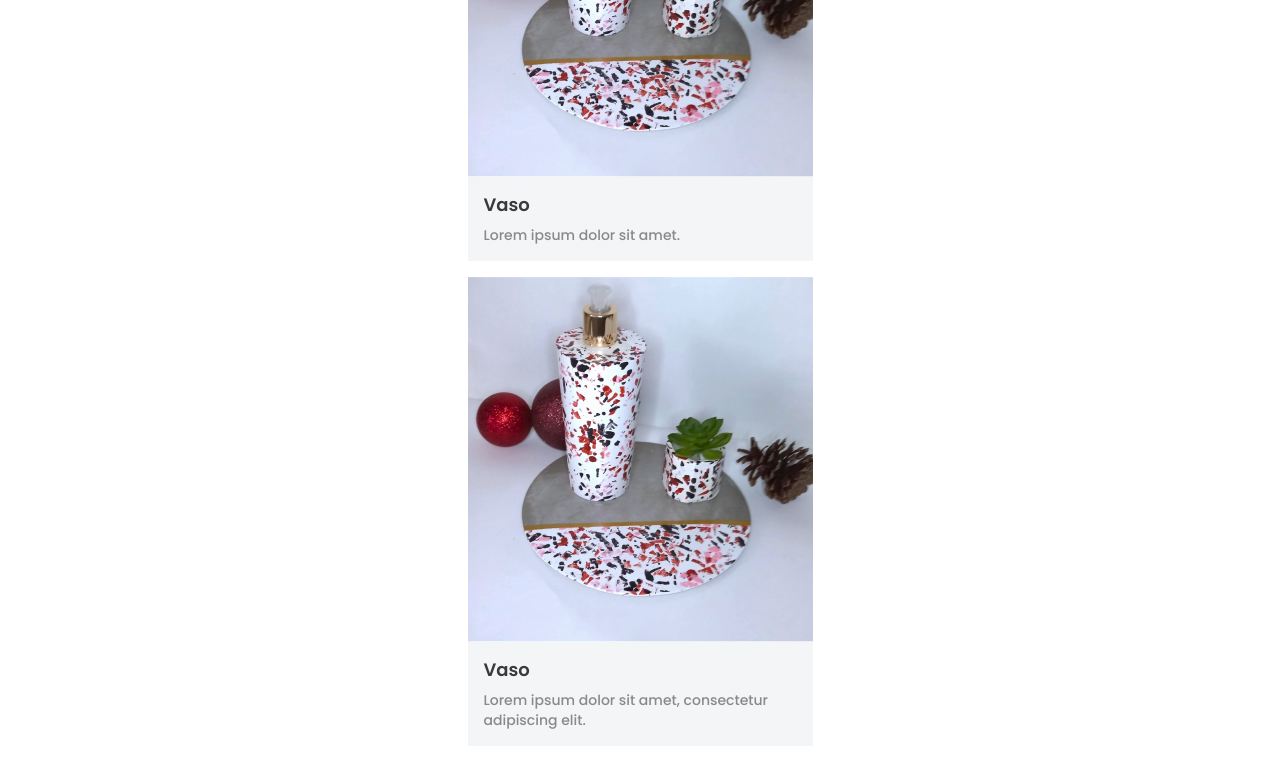
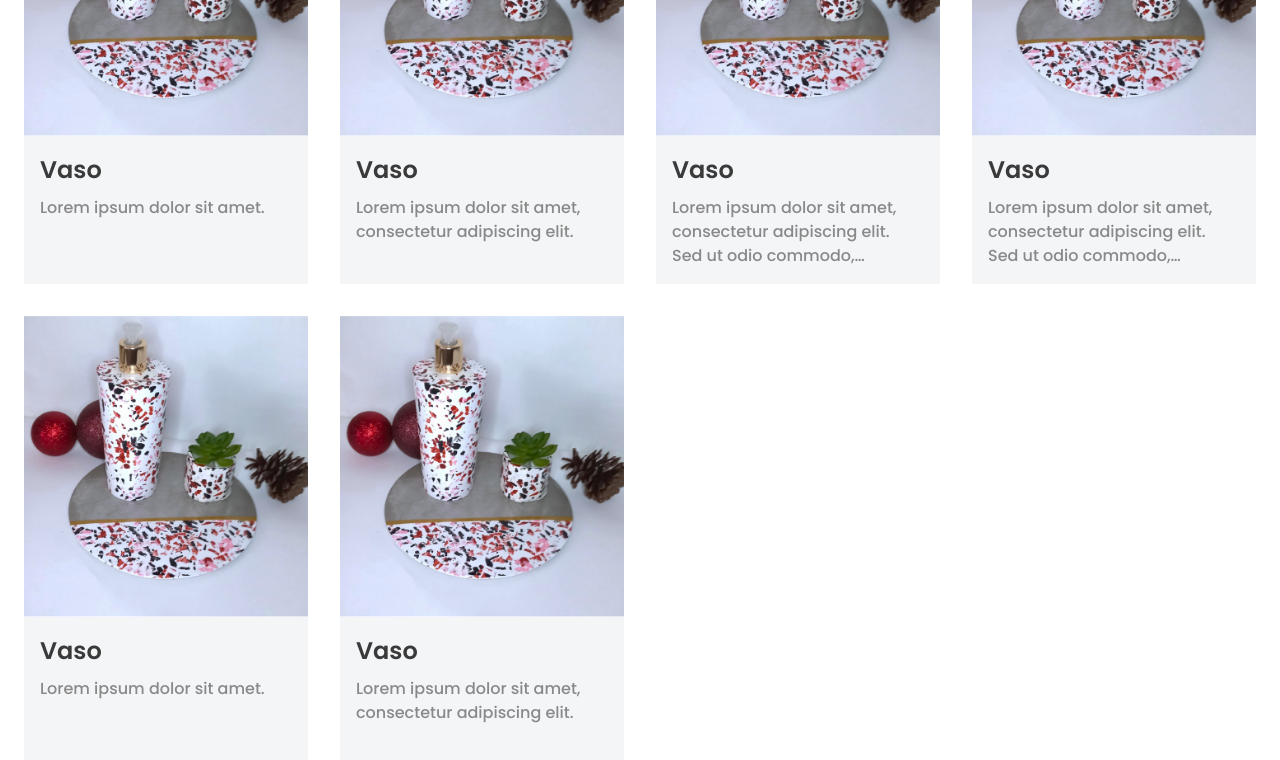
Before and after one commit to zehguilherme/naturella, a Next.js app: page / in a window 1280 px wide. Shown: the part 1800-2560 px from the top of the page. Built offline with nearby package versions, Linux system fonts and the light colour scheme.

Commit message:
Adapt "products" section to bigger screens

```diff
--- a/src/app/components/Product.tsx
+++ b/src/app/components/Product.tsx
@@ -14,13 +14,15 @@ export function Product({
 	productDescription,
 }: ProductProps) {
 	return (
-		<article className="max-w-[345px]">
+		<article className="max-w-[345px] sm:max-w-[285px]">
 			<Image src={imageSrc} alt={imageAlt} />
 
-			<div className="flex flex-col items-start justify-center gap-2 bg-gray-gray1 p-4">
-				<h3 className="font-semibold text-gray-gray3 text-lg">{productName}</h3>
+			<div className="flex flex-col items-start justify-start gap-2 bg-gray-gray1 p-4 sm:h-[148px]">
+				<h3 className="font-semibold text-gray-gray3 text-lg sm:text-xl">
+					{productName}
+				</h3>
 
-				<p className="line-clamp-3 font-medium text-gray-gray4 text-sm">
+				<p className="line-clamp-3 font-medium text-gray-gray4 text-sm sm:text-base">
 					{productDescription}
 				</p>
 			</div>
--- a/src/app/page.tsx
+++ b/src/app/page.tsx
@@ -71,12 +71,12 @@ export default function Home() {
 					</div>
 				</section>
 
-				<section className="flex flex-col items-center justify-center gap-8 p-6">
-					<h2 className="text-center font-bold text-2xl text-gray-gray2 capitalize">
+				<section className="mx-auto flex max-w-[1440px] flex-col items-center justify-center gap-8 p-6">
+					<h2 className="text-center font-bold text-2xl text-gray-gray2 capitalize sm:text-4xl">
 						Nossos produtos
 					</h2>
 
-					<div className="flex flex-col items-center justify-center gap-4">
+					<div className="flex flex-col items-center justify-center gap-4 sm:grid sm:grid-cols-2 sm:gap-8 md:grid-cols-3 lg:grid-cols-4">
 						<Product
 							imageSrc={parts}
 							imageAlt="3 peças de concreto (porta sabonete líquido, vaso de plantas e uma bandeja) coloridas com uma mistura de várias cores"
@@ -104,6 +104,34 @@ export default function Home() {
 					vitae quam egestas, aliquet justo lacinia, luctus diam. Duis tempor
 					ornare eros et tempor."
 						/>
+
+						<Product
+							imageSrc={parts}
+							imageAlt="3 peças de concreto (porta sabonete líquido, vaso de plantas e uma bandeja) coloridas com uma mistura de várias cores"
+							productName="Vaso"
+							productDescription="Lorem ipsum dolor sit amet, consectetur adipiscing elit. Sed ut odio
+					commodo, maximus orci nec, finibus lacus. Morbi at sodales ligula.
+					Mauris dignissim tempus justo eu accumsan. Aliquam vel sodales magna,
+					nec rutrum enim. Cras pretium finibus arcu, a semper risus luctus at.
+					Maecenas iaculis quis arcu et condimentum. Vestibulum sit amet risus
+					vitae dui mattis tristique. Sed feugiat mattis enim ac pharetra. Etiam
+					vitae quam egestas, aliquet justo lacinia, luctus diam. Duis tempor
+					ornare eros et tempor."
+						/>
+
+						<Product
+							imageSrc={parts}
+							imageAlt="3 peças de concreto (porta sabonete líquido, vaso de plantas e uma bandeja) coloridas com uma mistura de várias cores"
+							productName="Vaso"
+							productDescription="Lorem ipsum dolor sit amet."
+						/>
+
+						<Product
+							imageSrc={parts}
+							imageAlt="3 peças de concreto (porta sabonete líquido, vaso de plantas e uma bandeja) coloridas com uma mistura de várias cores"
+							productName="Vaso"
+							productDescription="Lorem ipsum dolor sit amet, consectetur adipiscing elit."
+						/>
 					</div>
 				</section>
 			</main>
```
